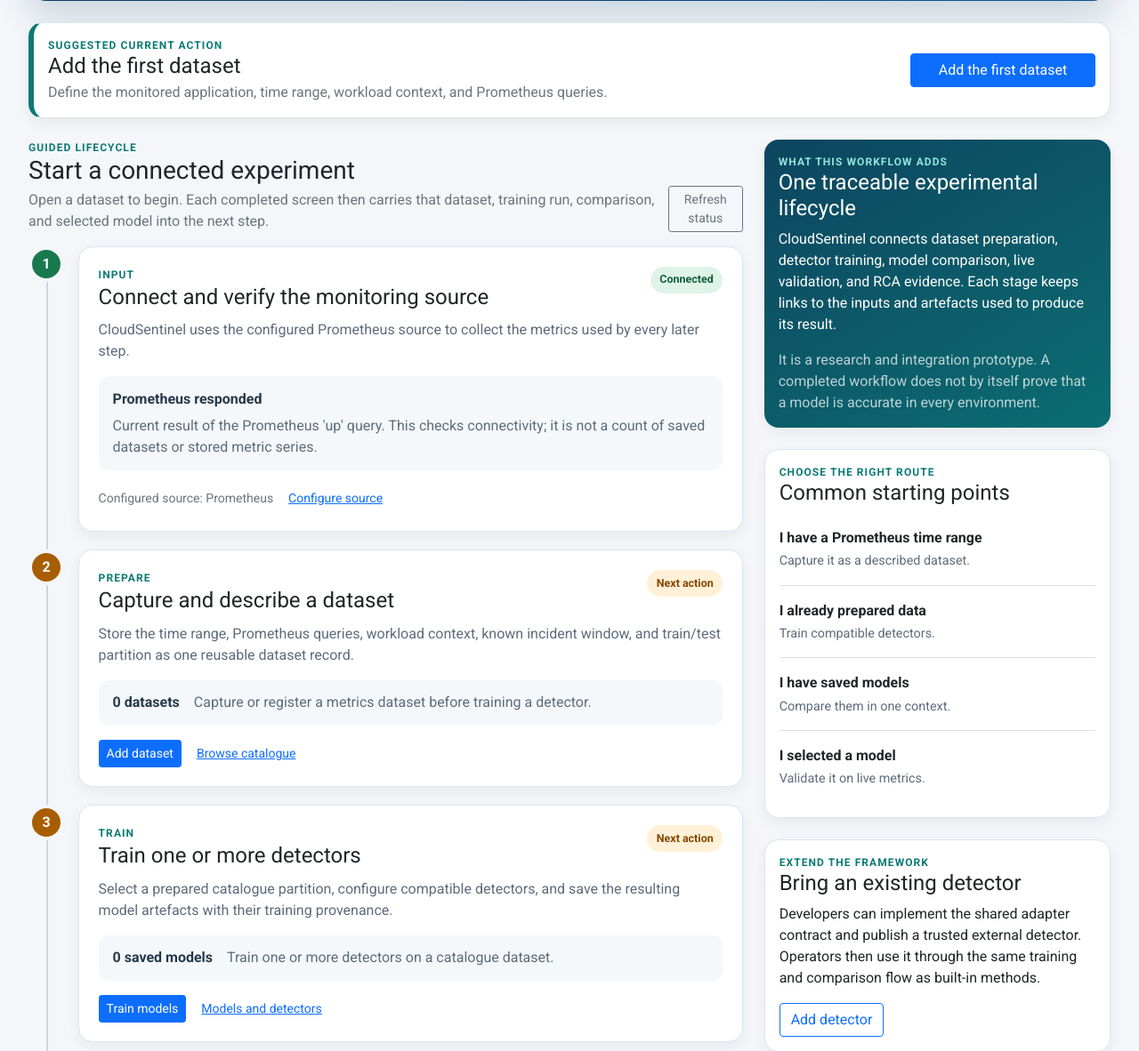
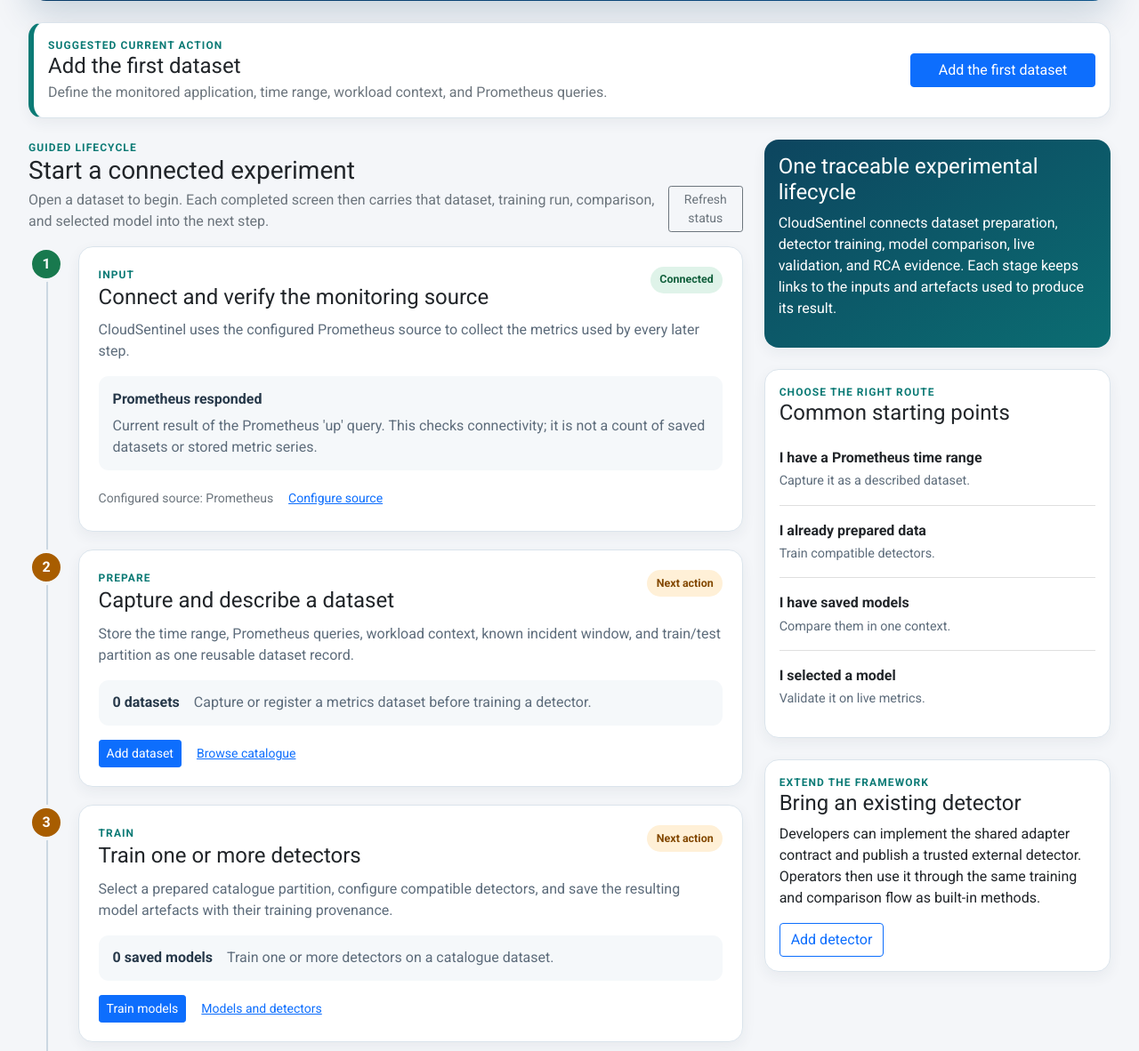
Before and after one commit to ThomasGITH/fork_cloudsentinel, a Django app: page / in a window 1280 px wide. Shown: the part 514-1696 px from the top of the page at 89% size. Run offline with Django 5.2, Linux system fonts and the light colour scheme; data that the repository does not hold is empty.

Commit message:
REFINE-HOME-CONTEXT

```diff
--- a/k8s/monitoring_project-deployment.yml
+++ b/k8s/monitoring_project-deployment.yml
@@ -15,7 +15,7 @@ spec:
     spec:
       containers:
       - name: monitoring-project
-        image: jojojochem/monitoring_project:ui-consistency-20261024
+        image: jojojochem/monitoring_project:home-copy-20261024
         imagePullPolicy: IfNotPresent
         ports:
         - containerPort: 8000
--- a/user_interface/monitoring_project/config_app/templates/config_app/home.html
+++ b/user_interface/monitoring_project/config_app/templates/config_app/home.html
@@ -137,10 +137,8 @@
     <aside class="col-xl-4">
       <section class="card workflow-value-card mb-4" aria-labelledby="workflow-value-title">
         <div class="card-body">
-          <span class="workflow-section-label">What this workflow adds</span>
           <h2 class="h4" id="workflow-value-title">One traceable experimental lifecycle</h2>
           <p>CloudSentinel connects dataset preparation, detector training, model comparison, live validation, and RCA evidence. Each stage keeps links to the inputs and artefacts used to produce its result.</p>
-          <p class="mb-0 text-muted">It is a research and integration prototype. A completed workflow does not by itself prove that a model is accurate in every environment.</p>
         </div>
       </section>
 
```
